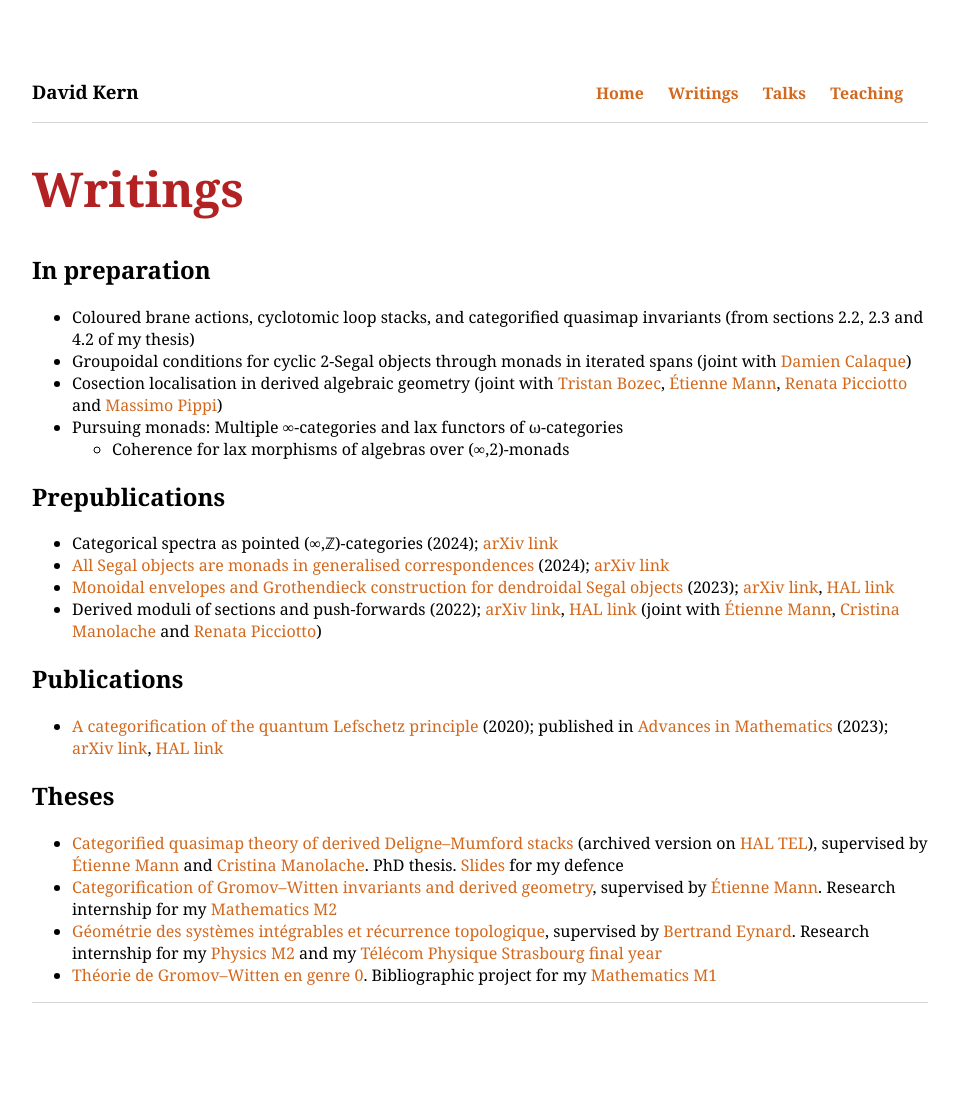
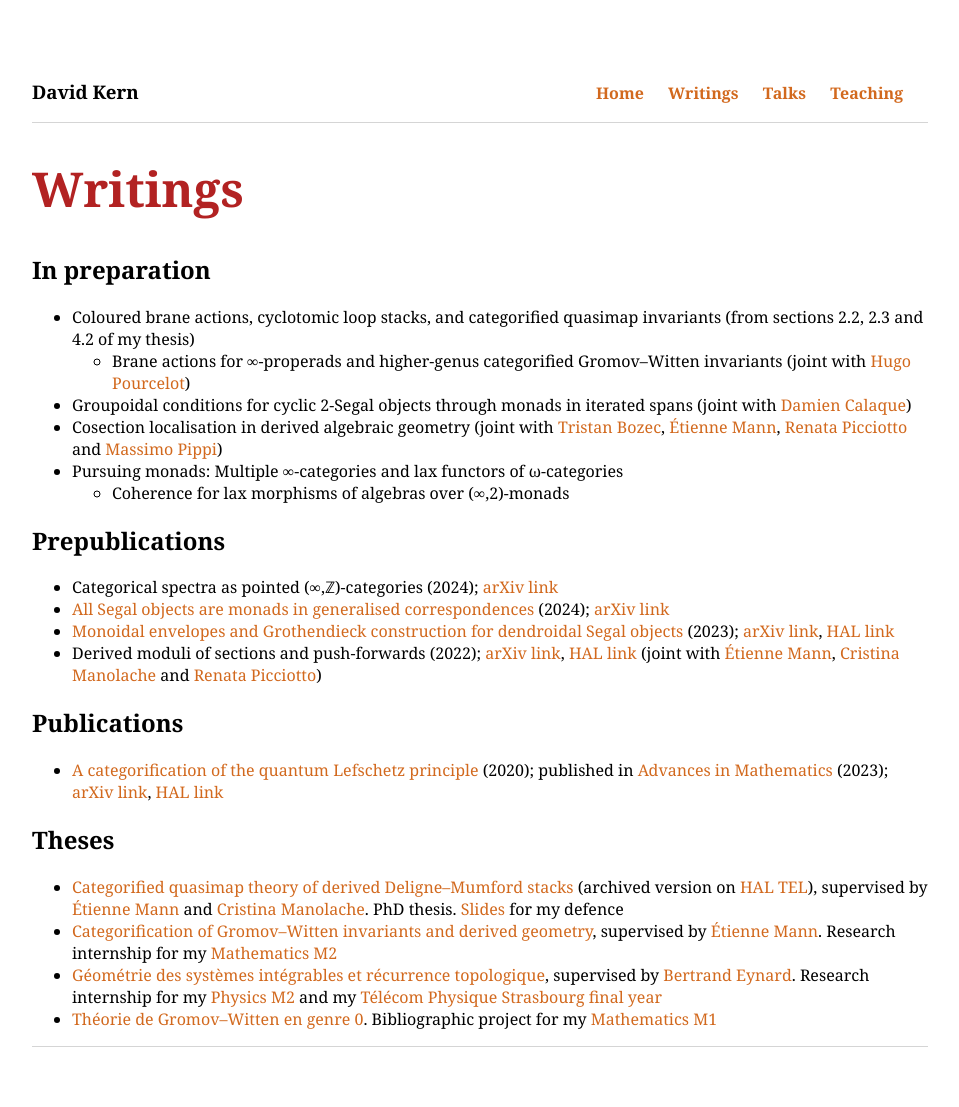
Before and after one commit to dskern/dskern.github.io, a Jekyll site: the page built from writings.html, in a window 1280 px wide. Shown: the whole page, without its empty margins (160-1119 px from the left). Built offline with Jekyll 4.4.1, drawn with Linux system fonts in a browser that asks for light colours; before the commit the page ends 1063 px from its top, so only the background shows below that.

Commit message:
Update writings.html

```diff
--- a/writings.html
+++ b/writings.html
@@ -7,6 +7,7 @@ layout: default
 
 <ul>
   <li>Coloured brane actions, cyclotomic loop stacks, and categorified quasimap invariants (from sections 2.2, 2.3 and 4.2 of my thesis)</li>
+  <ul><li>Brane actions for &infin;-properads and higher-genus categorified Gromov&ndash;Witten invariants (joint with <a href="https://www.math.univ-paris13.fr/~pourcelot/">Hugo Pourcelot</a>)</li></ul>
   <li>Groupoidal conditions for cyclic 2-Segal objects through monads in iterated spans (joint with <a href="https://imag.umontpellier.fr/~calaque/">Damien Calaque</a>)</li>
   <li>Cosection localisation in derived algebraic geometry (joint with <a href="https://math.univ-angers.fr/~bozec/">Tristan Bozec</a>, <a href="https://math.univ-angers.fr/~mann/">Étienne Mann</a>, <a href="https://sites.google.com/view/renatapicciotto/">Renata Picciotto</a> and <a href="https://math.univ-angers.fr/membre/pippi-massimo/">Massimo Pippi</a>)</li>
   <li>Pursuing monads: Multiple &infin;-categories and lax functors of &omega;-categories</li>
```
